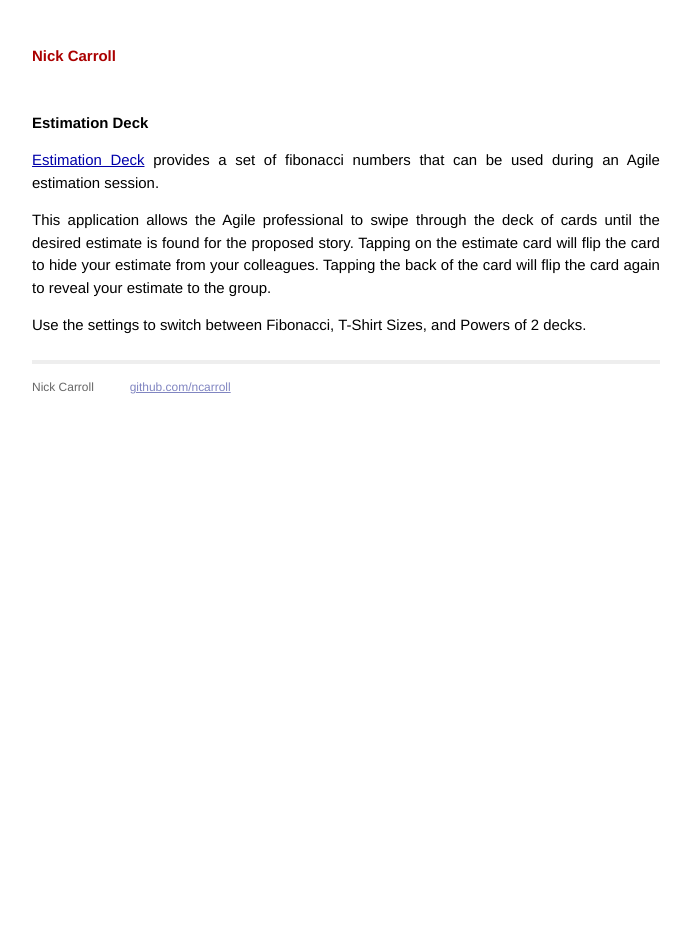
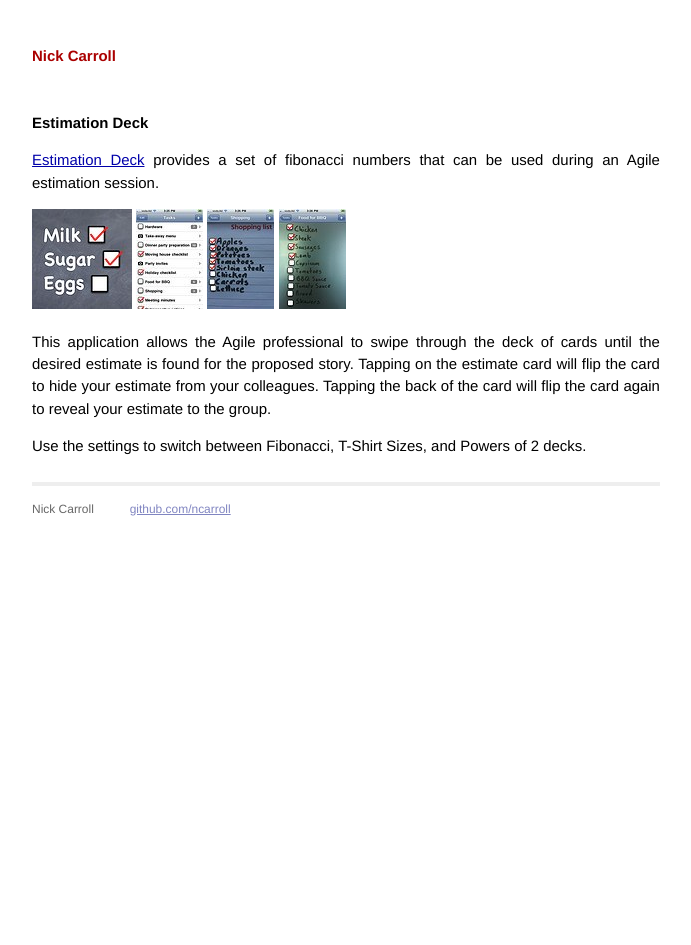
Before and after one commit to ncarroll/ncarroll.github.io, a Jekyll site: the page built from apps/estimation-deck/index.markdown, in a window 1280 px wide. Shown: the whole page, without its empty margins (294-985 px from the left). Built offline with Jekyll 4.4.1, drawn with Linux system fonts in a browser that asks for light colours; Markdown is read by kramdown in place of the engine named in the settings.

Commit message:
Added images.

```diff
--- a/apps/estimation-deck/index.markdown
+++ b/apps/estimation-deck/index.markdown
@@ -6,6 +6,11 @@ __Estimation Deck__
 
 [Estimation Deck](http://itunes.apple.com/us/app/estimation-deck/id506612646?ls=1&mt=8) provides a set of fibonacci numbers that can be used during an Agile estimation session.
 
+![Image 1]({{ site.url }}/assets/apps/estimation-deck/1.jpg)
+![Image 2]({{ site.url }}/assets/apps/estimation-deck/2.jpg)
+![Image 3]({{ site.url }}/assets/apps/estimation-deck/3.jpg)
+![Image 4]({{ site.url }}/assets/apps/estimation-deck/4.jpg)
+
 This application allows the Agile professional to swipe through the deck of cards until the desired estimate is found for the proposed story. Tapping on the estimate card will flip the card to hide your estimate from your colleagues. Tapping the back of the card will flip the card again to reveal your estimate to the group.
 
 Use the settings to switch between Fibonacci, T-Shirt Sizes, and Powers of 2 decks.
```
Also changed, not shown: assets/apps/estimation-deck/1.jpg (added), assets/apps/estimation-deck/2.jpg (added), assets/apps/estimation-deck/3.jpg (added), assets/apps/estimation-deck/4.jpg (added).
